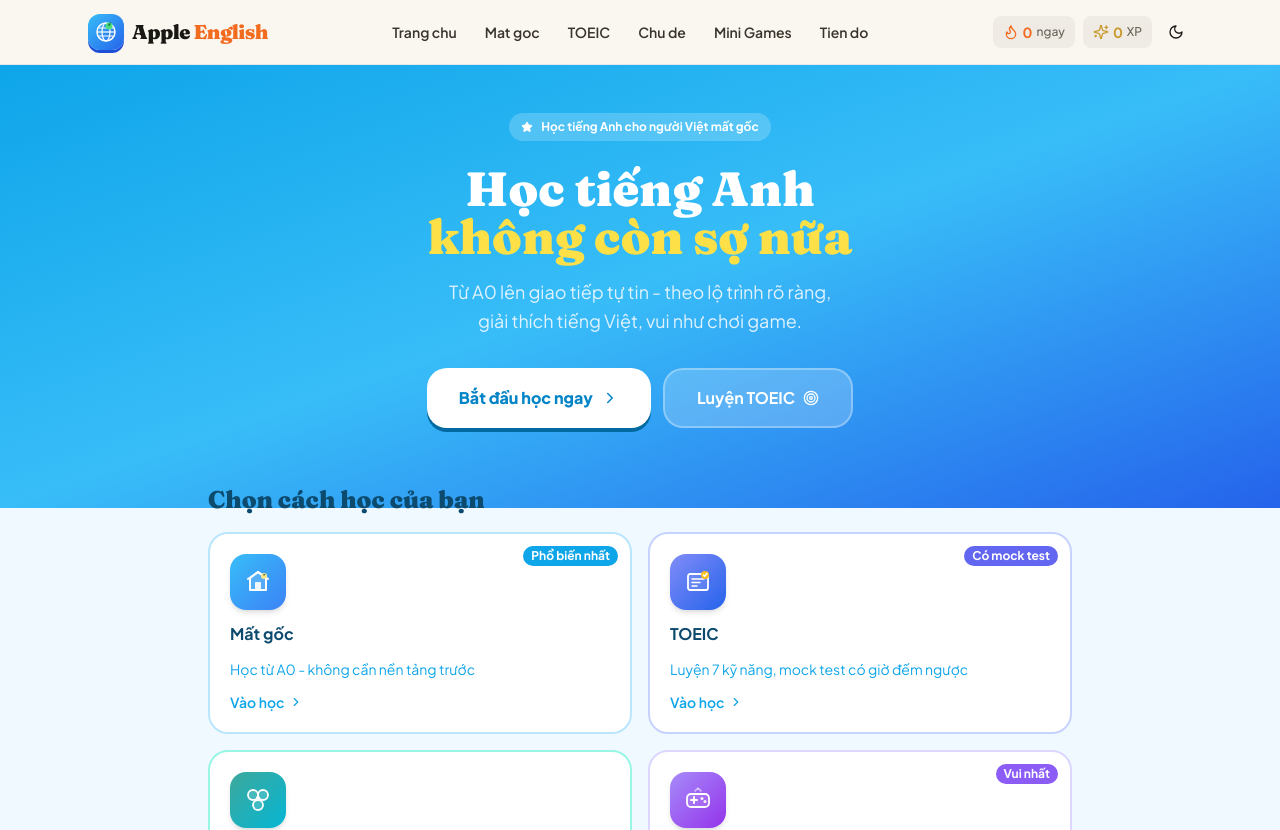
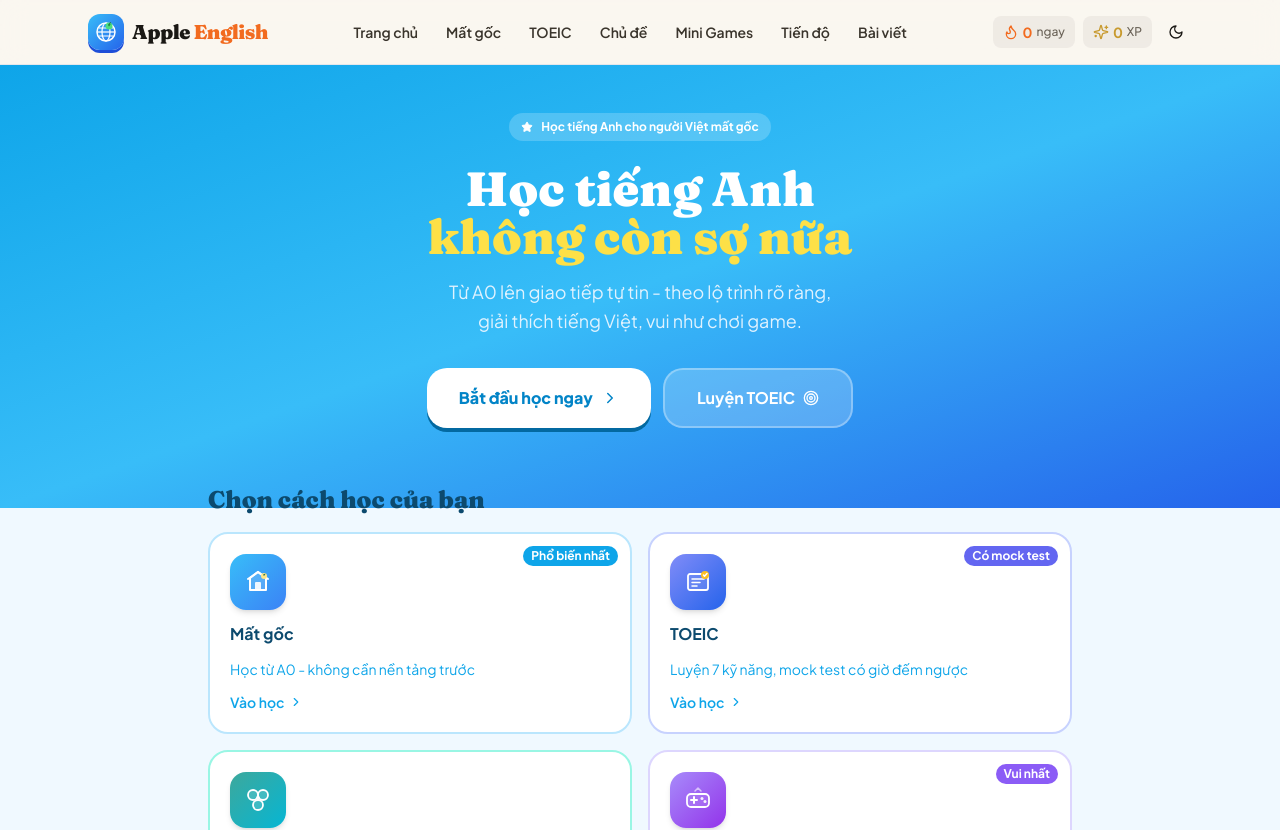
Before and after one commit to NguyeQuanHuy/apple-english, a Next.js app: page / in a window 1280 px wide. Shown: the top 830 px of the page. Built offline with nearby package versions, Linux system fonts and the light colour scheme.

Commit message:
fix: navbar Vietnamese diacritics + blog link

```diff
--- a/components/top-bar.tsx
+++ b/components/top-bar.tsx
@@ -21,12 +21,13 @@ export function TopBar() {
           </span>
         </Link>
         <nav className="hidden md:flex items-center gap-1">
-          <NavLink href="/">Trang chu</NavLink>
-          <NavLink href="/learn/beginner">Mat goc</NavLink>
+          <NavLink href="/">Trang chủ</NavLink>
+          <NavLink href="/learn/beginner">Mất gốc</NavLink>
           <NavLink href="/learn/toeic">TOEIC</NavLink>
-          <NavLink href="/learn/topics">Chu de</NavLink>
+          <NavLink href="/learn/topics">Chủ đề</NavLink>
           <NavLink href="/games">Mini Games</NavLink>
-          <NavLink href="/dashboard">Tien do</NavLink>
+          <NavLink href="/dashboard">Tiến độ</NavLink>
+          <NavLink href="/blog">Bài viết</NavLink>
         </nav>
         <div className="flex items-center gap-2">
           {mounted && (
```
Also changed, not shown: fix-navbar.js (added, +10 -0 lines).
